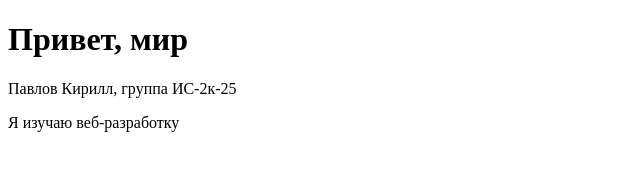
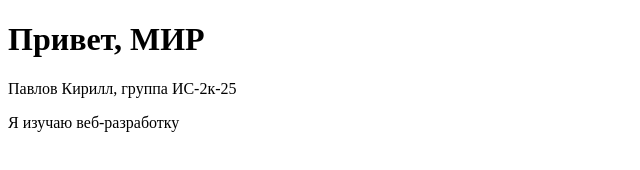
Before and after one commit to dant3pizza-jpg/uchebnaya-praktika, a plain HTML site: page index.html in a window 1280 px wide. Shown: the full height of the page, 0-640 px from the left. Drawn offline with Linux system fonts and the light colour scheme.

Commit message:
изменён

```diff
--- a/index.html
+++ b/index.html
@@ -6,7 +6,7 @@
     <title>Моя первая страница</title>
 </head>
 <body>
-    <h1>Привет, мир</h1>
+    <h1>Привет, МИР</h1>
     <p>Павлов Кирилл, группа ИС-2к-25</p>
     <p>Я изучаю веб-разработку</p>
 </body>
```
